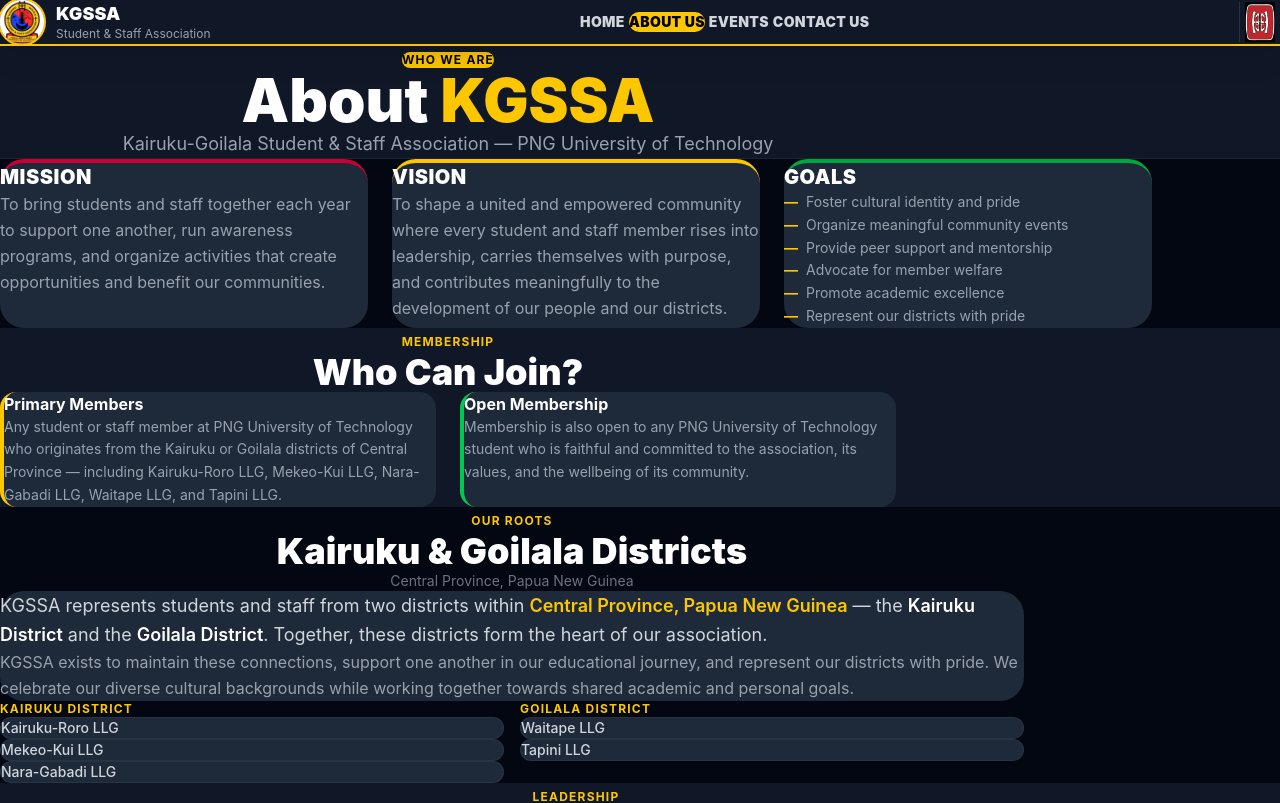
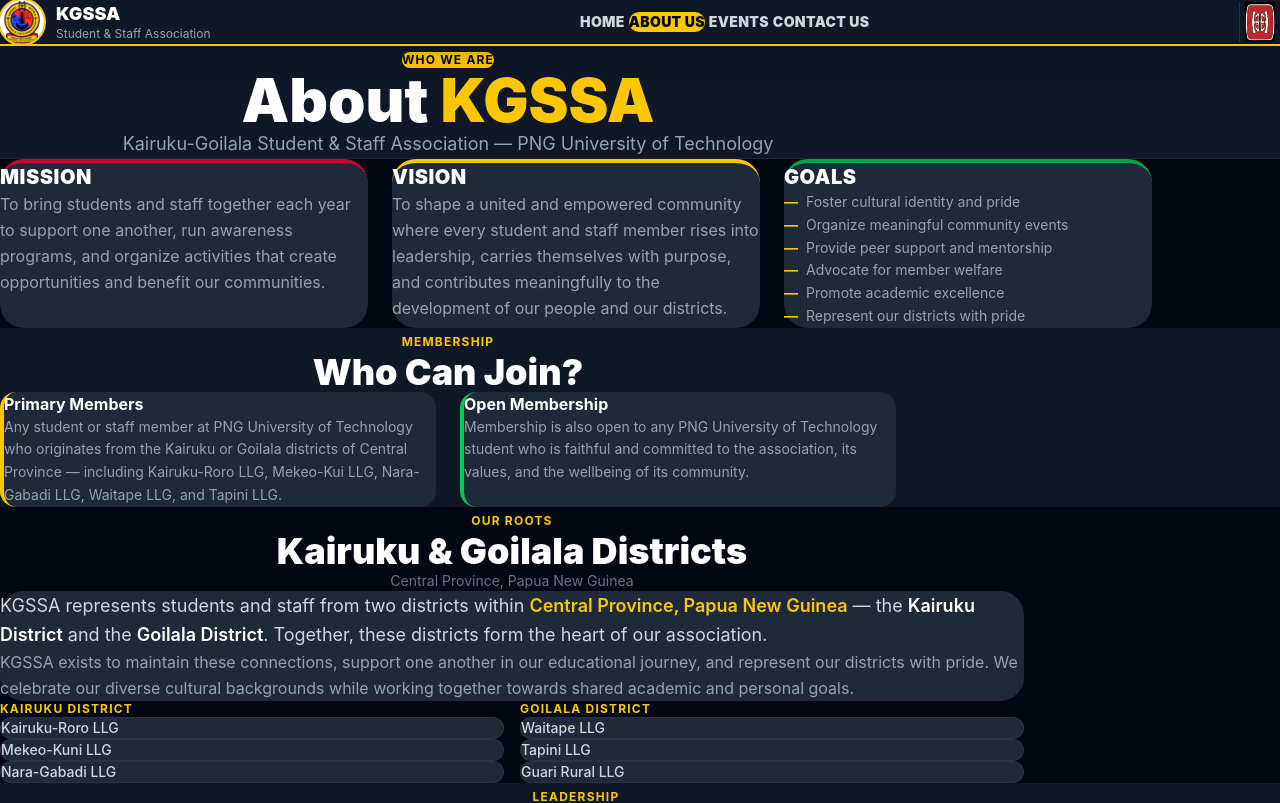
Before and after one commit to MarilyneIkupu18/KGSSA, a Next.js app: page /about in a window 1280 px wide. Shown: the top 803 px of the page. Built offline with nearby package versions, Linux system fonts and the light colour scheme.

Commit message:
Add Guari Rural LLG and fix Mekeo-Kuni

```diff
--- a/src/app/about/page.tsx
+++ b/src/app/about/page.tsx
@@ -103,7 +103,7 @@
             <div>
               <p className="text-yellow-400 text-xs font-bold uppercase tracking-widest mb-3">Kairuku District</p>
               <div className="space-y-2">
-                {['Kairuku-Roro LLG', 'Mekeo-Kui LLG', 'Nara-Gabadi LLG'].map(llg => (
+                {['Kairuku-Roro LLG', 'Mekeo-Kuni LLG', 'Nara-Gabadi LLG'].map(llg => (
                   <div key={llg} className="bg-gray-800 rounded-xl px-5 py-3 text-gray-300 text-sm font-medium border border-white/5">
                     {llg}
                   </div>
@@ -113,7 +113,7 @@
             <div>
               <p className="text-yellow-400 text-xs font-bold uppercase tracking-widest mb-3">Goilala District</p>
               <div className="space-y-2">
-                {['Waitape LLG', 'Tapini LLG'].map(llg => (
+                {['Waitape LLG', 'Tapini LLG', 'Guari Rural LLG'].map(llg => (
                   <div key={llg} className="bg-gray-800 rounded-xl px-5 py-3 text-gray-300 text-sm font-medium border border-white/5">
                     {llg}
                   </div>
--- a/src/app/contact/page.tsx
+++ b/src/app/contact/page.tsx
@@ -21,6 +21,7 @@
       {
         from_name: formData.name,
         from_email: formData.email,
+        reply_to: formData.email,
         subject: formData.subject,
         message: formData.message,
       },
```
